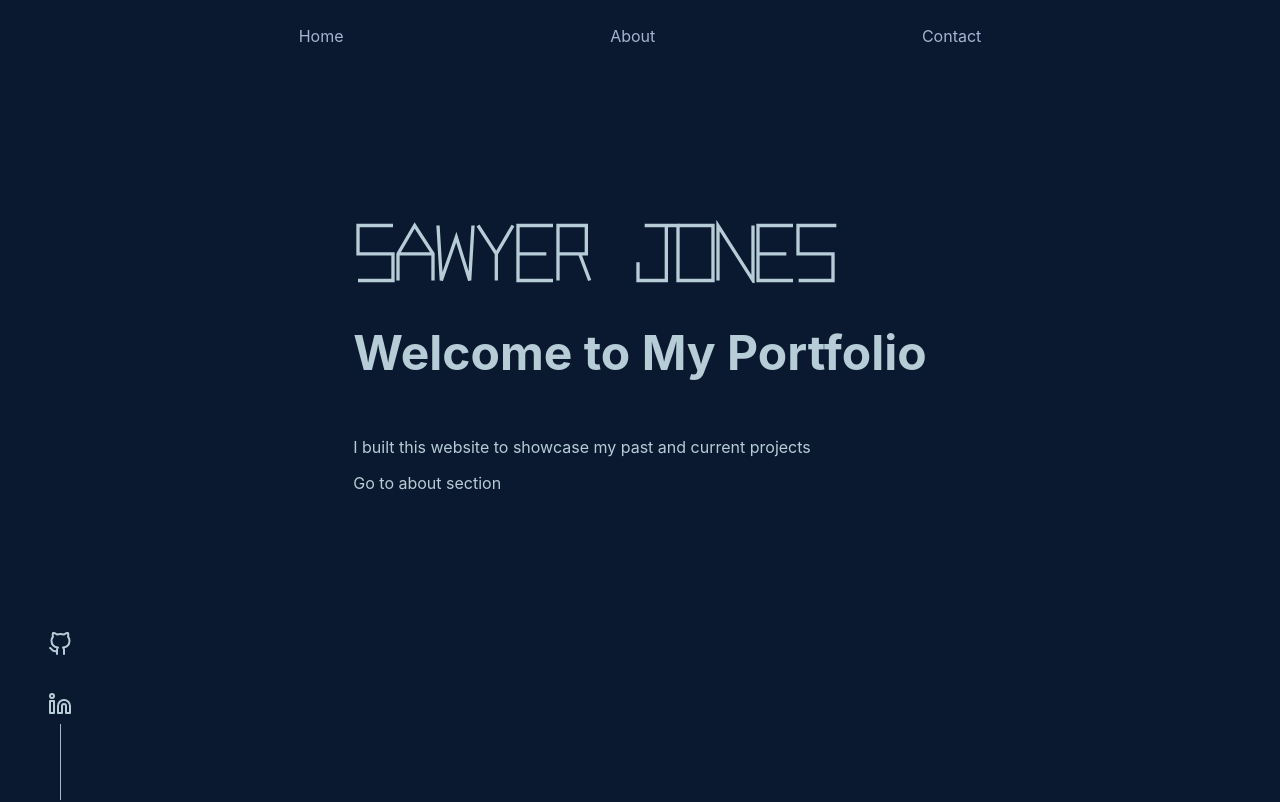
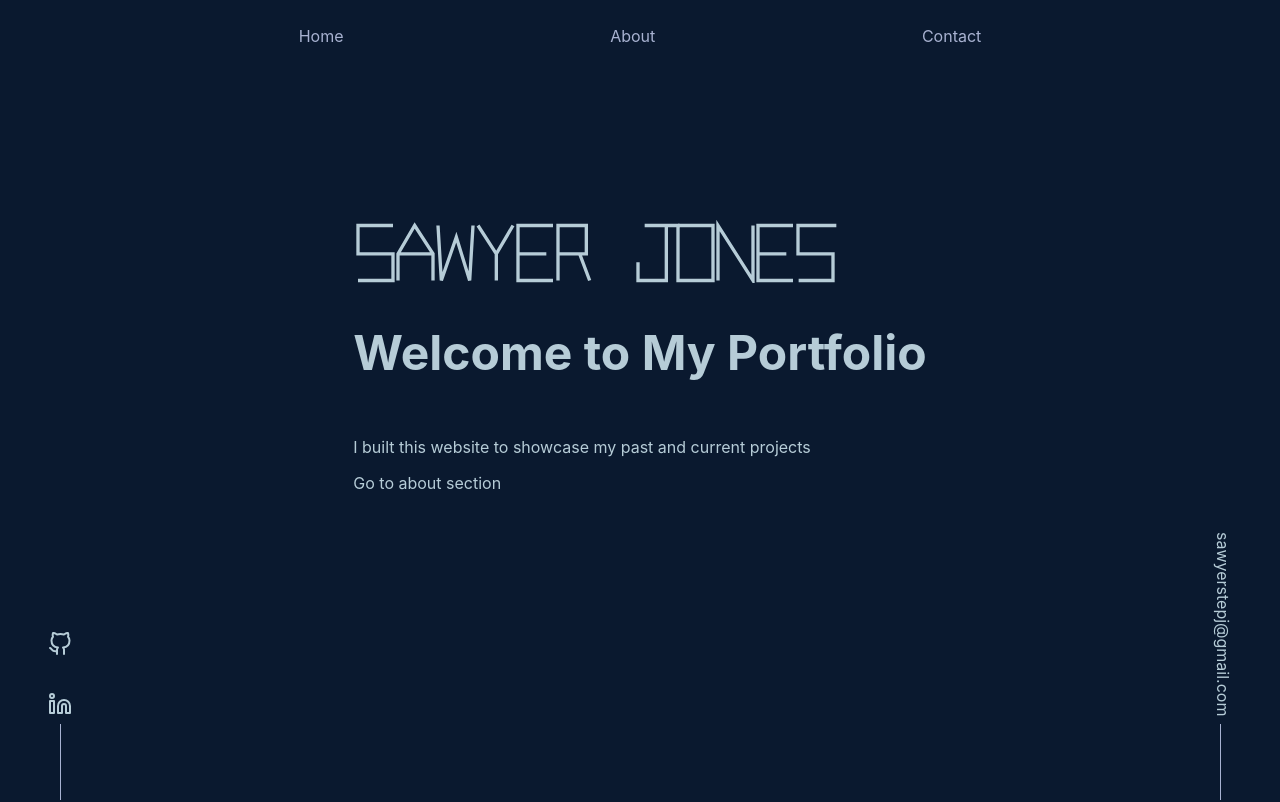
Before and after one commit to sawstepj/portfolio_website, a Next.js app: page / in a window 1280 px wide. Shown: the top 802 px of the page. Built offline with nearby package versions, Linux system fonts and the light colour scheme.

Commit message:
RightSidebar Finished

```diff
--- a/pages/index.js
+++ b/pages/index.js
@@ -8,7 +8,8 @@ import Home from "./home";
 import Navbar from "./navbar";
 import React, { useState, useEffect } from "react";
 import anime from "animejs";
-import SidebarLeft from "./sidebar";
+import SidebarLeft from "./sidebarLeft";
+import SidebarRight from "./sidebarRight";
 
 export default function Landing() {
   useEffect(() => {
@@ -33,6 +34,7 @@ export default function Landing() {
       </Head>
       <Navbar />
       <SidebarLeft />
+      <SidebarRight />
       <main className={styles.main}>
         <div className={styles.scrollContainer}>
           <div className={styles.home}>
--- /dev/null
+++ b/pages/sidebarRight.js
@@ -0,0 +1,23 @@
+import styles from "../styles/Home.module.css";
+
+export default function SidebarRight() {
+  return (
+    <div className={styles.sidebarRight}>
+      <ul className={styles.sidebarList}>
+        <li>
+          <a
+            className={styles.sidebarRightLink}
+            // inline style
+            style={{
+              // vertical text
+              writingMode: "vertical-rl",
+            }}
+            href="mailto:sawyerstepj@gmail.com"
+          >
+            sawyerstepj@gmail.com
+          </a>
+        </li>
+      </ul>
+    </div>
+  );
+}
--- a/styles/Home.module.css
+++ b/styles/Home.module.css
@@ -247,3 +247,51 @@
   margin: 0px auto;
   background-color: var(--light-blue-text);
 }
+
+.sidebarRight {
+  display: flex;
+  flex-direction: column;
+  justify-content: center;
+  align-items: center;
+  width: 40px;
+  position: fixed;
+  bottom: 0px;
+  right: 40px;
+  left: auto;
+  z-index: 10;
+  background-color: var(--background-color);
+}
+
+.sidebarRight::after {
+  content: "";
+  display: block;
+  width: 1px;
+  height: 90px;
+  margin: 0px auto;
+  background-color: var(--light-blue-text);
+}
+
+.sidebarRightLink {
+  display: flex;
+  flex-direction: column;
+  justify-content: center;
+  align-items: center;
+  width: 40px;
+  height: 200px;
+  margin: 20px;
+  margin-left: -15px;
+  background-color: var(--background-color);
+  transition: all 0.2s ease-in-out;
+}
+
+/* css class for when text sidebarRightLink is hovered, the text is highlighted */
+.sidebarRightLink:hover {
+  color: var(--green-text);
+}
+
+/* css class for when svg in sidebarLink is hovered, the svg is highlighted */
+.sidebarLink:hover {
+  color: var(--green-text);
+  /* translate upwards */
+  transform: translateY(-5px);
+}
```
Also changed, not shown: pages/sidebarLeft.js (renamed from pages/sidebar.js).
